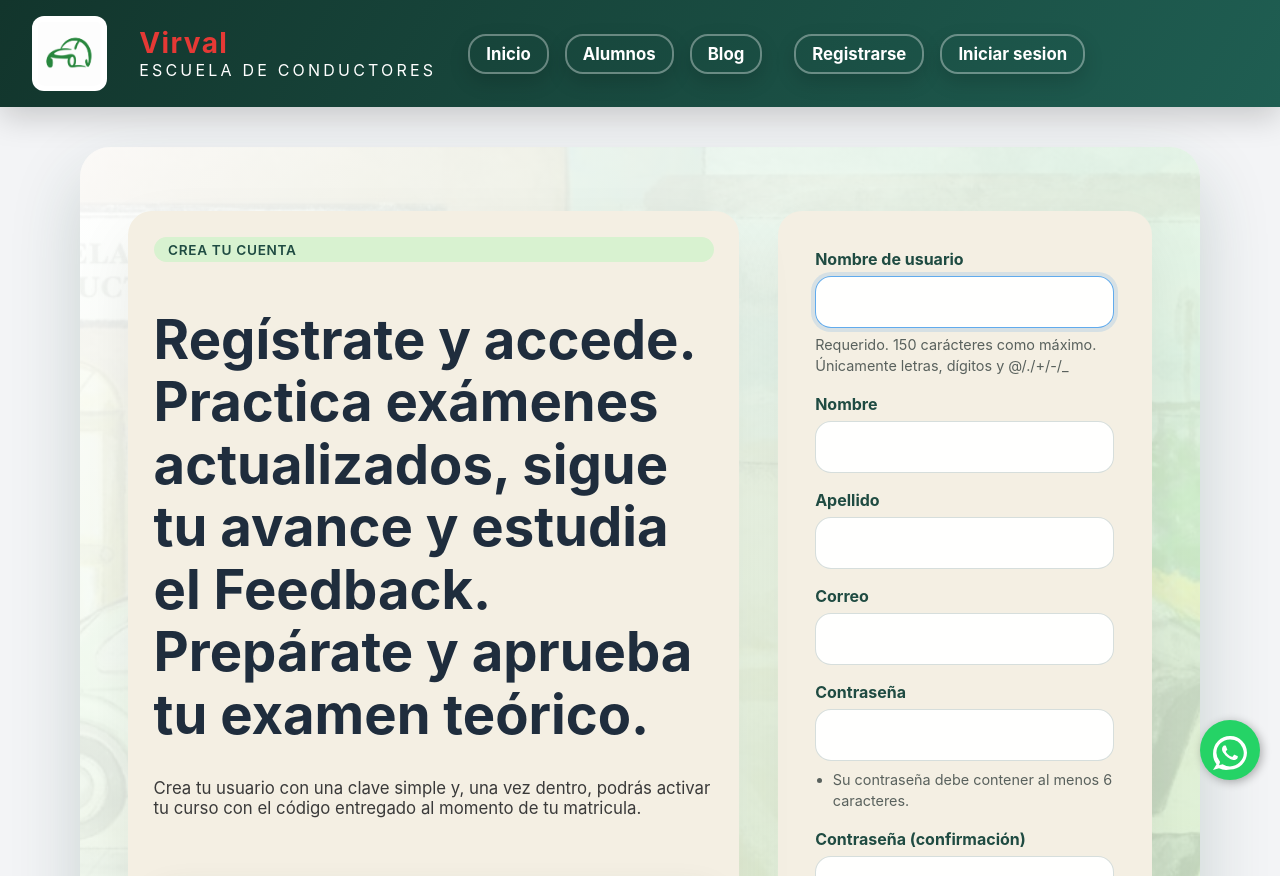
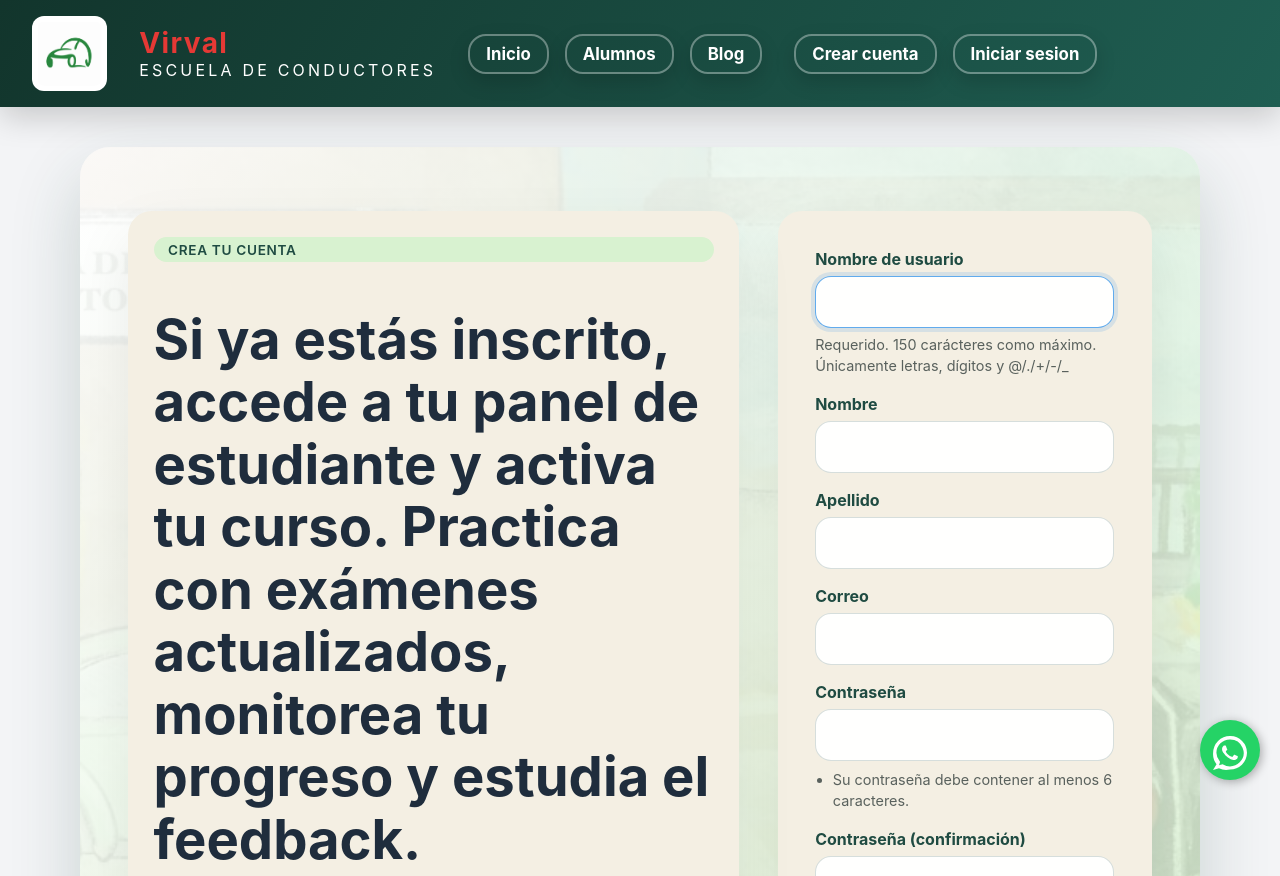
Before and after one commit to VIRVALESCUELA/plataforma-transito, a Django app: page /accounts/signup/ in a window 1280 px wide. Shown: the top 876 px of the page. Run offline with Django 5.2, Linux system fonts and the light colour scheme.

```diff
--- a/core/templates/core/base.html
+++ b/core/templates/core/base.html
@@ -296,7 +296,7 @@
             padding: 1.45rem;
             border: none;
             background:
-                linear-gradient(120deg, rgba(18, 53, 44, 0.86), rgba(31, 94, 82, 0.76)),
+                linear-gradient(120deg, rgba(18, 53, 44, 0.86), rgba(31, 94, 65, 0.76)),
                 url("{% static 'core/ENPRACTICA.png' %}") center / cover no-repeat;
             box-shadow: 0 16px 38px rgba(31, 45, 61, 0.1);
         }
@@ -569,7 +569,7 @@
                 <span class="meta">Hola, {{ user.get_full_name|default:user.username }}</span>
                 <a href="{% url 'logout' %}">Salir</a>
             {% else %}
-                <a href="{% url 'student_signup' %}">Registrarse</a>
+                <a href="{% url 'student_signup' %}">Crear cuenta</a>
                 <a href="{% url 'login' %}">Iniciar sesion</a>
             {% endif %}
         </div>
--- a/core/templates/core/blog.html
+++ b/core/templates/core/blog.html
@@ -141,7 +141,7 @@
         </article>
         <article class="card resource-card">
             <h3>Capitulo 5</h3>
-            <p>La y los usuarios vulnerable.</p>
+            <p>Las y los usuarios vulnerable.</p>
             <a class="btn-ghost" href="{% static 'core/materiales/capitulo-5.pdf' %}" download role="button">Descargar</a>
         </article>
         <article class="card resource-card">
--- a/core/templates/registration/signup.html
+++ b/core/templates/registration/signup.html
@@ -11,9 +11,8 @@
     <section class="hero inscripcion-hero signup-hero">
         <div class="card hero__copy inscripcion-copy">
             <span class="chip">CREA TU CUENTA</span>
-            <h1>Regístrate y accede.
-                Practica exámenes actualizados, sigue tu avance y estudia el Feedback.
-                Prepárate y aprueba tu examen teórico.
+            <h1>Si ya estás inscrito, accede a tu panel de estudiante y activa tu curso.
+                Practica con exámenes actualizados, monitorea tu progreso y estudia el feedback.
             </h1>
             <p class="section-lead" style="margin-bottom: 0;">
                 Crea tu usuario con una clave simple y, una vez dentro, podrás activar tu curso con el código entregado al momento de tu matricula.
```
Also changed, not shown: core/templates/core/alumnos.html (line endings or trailing spaces).
